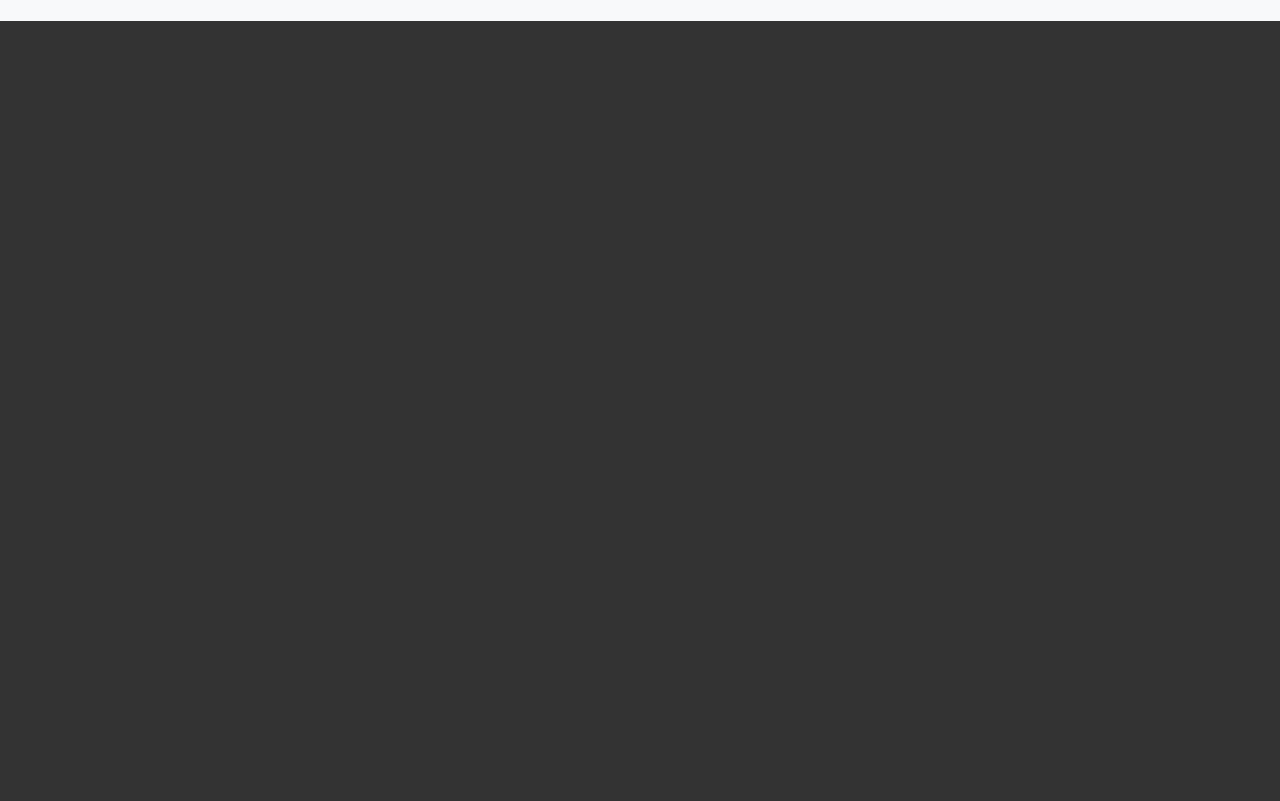
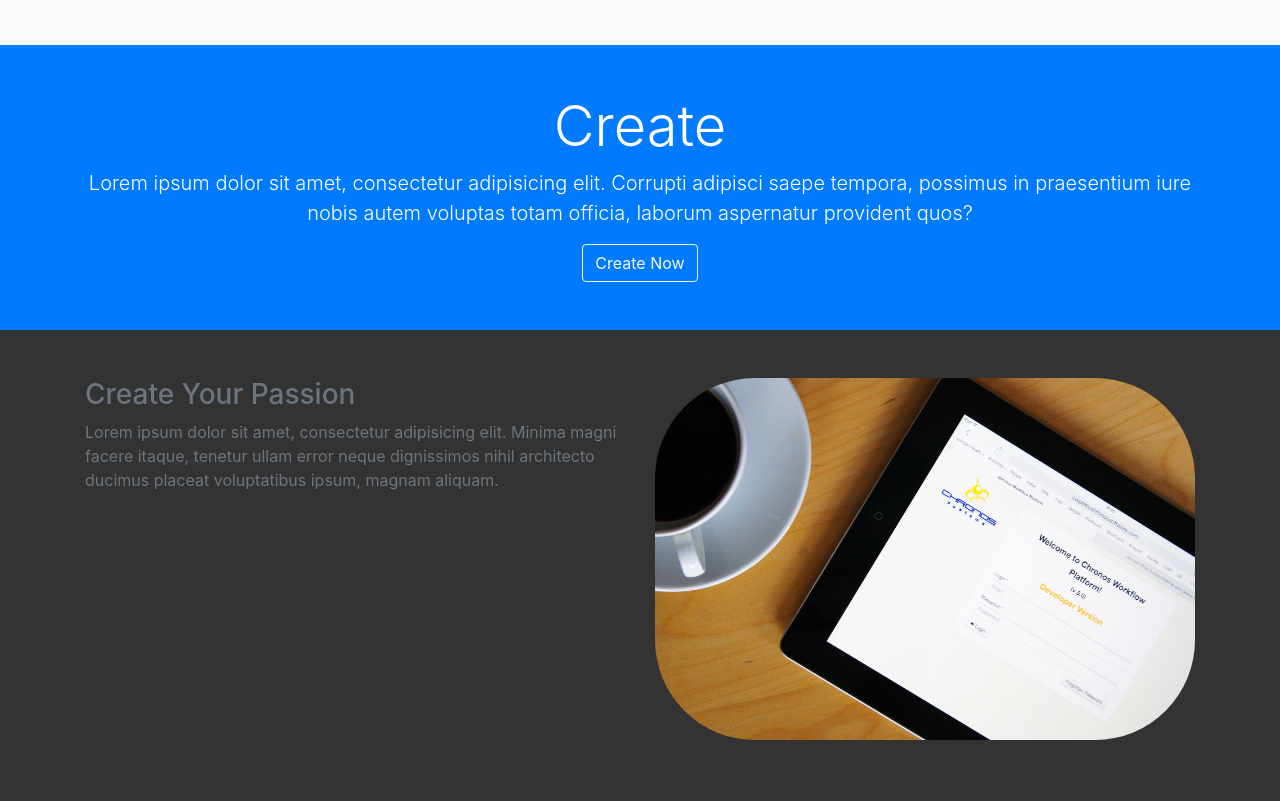
Before and after one commit to joyantony/singlepage, a plain HTML site: page index.html in a window 1280 px wide. Shown: the part 1436-2237 px from the top of the page. Before the commit the page ends 1457 px from the top, so only its background shows below. Drawn offline with nearby package versions, Linux system fonts and the light colour scheme.

Commit message:
create section started

```diff
--- a/index.html
+++ b/index.html
@@ -95,7 +95,7 @@
 	</header>
 
 	<!-- Explore Head Section -->
-	<div id="explore-head-section">
+	<section> id="explore-head-section">
 		<div class="container">
 			<div class="row">
 				<div class="col text-center py-5">
@@ -105,7 +105,7 @@
 				</div>
 			</div>
 		</div>
-	</div>
+	</section>
 
 	<!-- Explore Section -->
 	<section id="explore-section" class="bg-light text-muted py-5">
@@ -134,11 +134,43 @@
 							Lorem ipsum dolor sit amet, consectetur adipisicing elit. Possimus dignissimos cum dolore tenetur amet, doloribus.
 						</div>
 					</div>
-
 				</div>
 			</div>
 		</div>
 	</section>
+
+	<!-- Create Head Section -->
+	<section id="create-head-section" class="bg-primary">
+		<div class="container">
+			<div class="row">
+				<div class="col text-center py-5">
+					<h1 class="display-4">Create</h1>
+					<p class="lead">Lorem ipsum dolor sit amet, consectetur adipisicing elit. Corrupti adipisci saepe tempora, possimus in praesentium iure nobis autem voluptas totam officia, laborum aspernatur provident quos?</p>
+					<a href="#" class="btn btn-outline-light">Create Now</a>
+				</div>
+			</div>
+		</div>
+	</section>
+
+	<!-- Create Section -->
+	<section id="create-section" class="text-muted py-5">
+		<div class="container">
+			<div class="row">
+				<div class="col-md-6">
+					<h3>Create Your Passion</h3>
+					<p>Lorem ipsum dolor sit amet, consectetur adipisicing elit. Minima magni facere itaque, tenetur ullam error neque dignissimos nihil architecto ducimus placeat voluptatibus ipsum, magnam aliquam.</p>
+
+					<div class="d-flex">
+
+					</div>
+				</div>
+				<div class="col-md-6">
+					<img src="img/create-section1.jpg" alt="Image" class="img-fluid mb-3 img_circle">
+				</div>
+			</div>
+		</div>
+	</section>
+
 
 <script src="https://code.jquery.com/jquery-3.3.1.min.js" integrity="sha256-FgpCb/KJQlLNfOu91ta32o/NMZxltwRo8QtmkMRdAu8="
 crossorigin="anonymous"></script>
```
